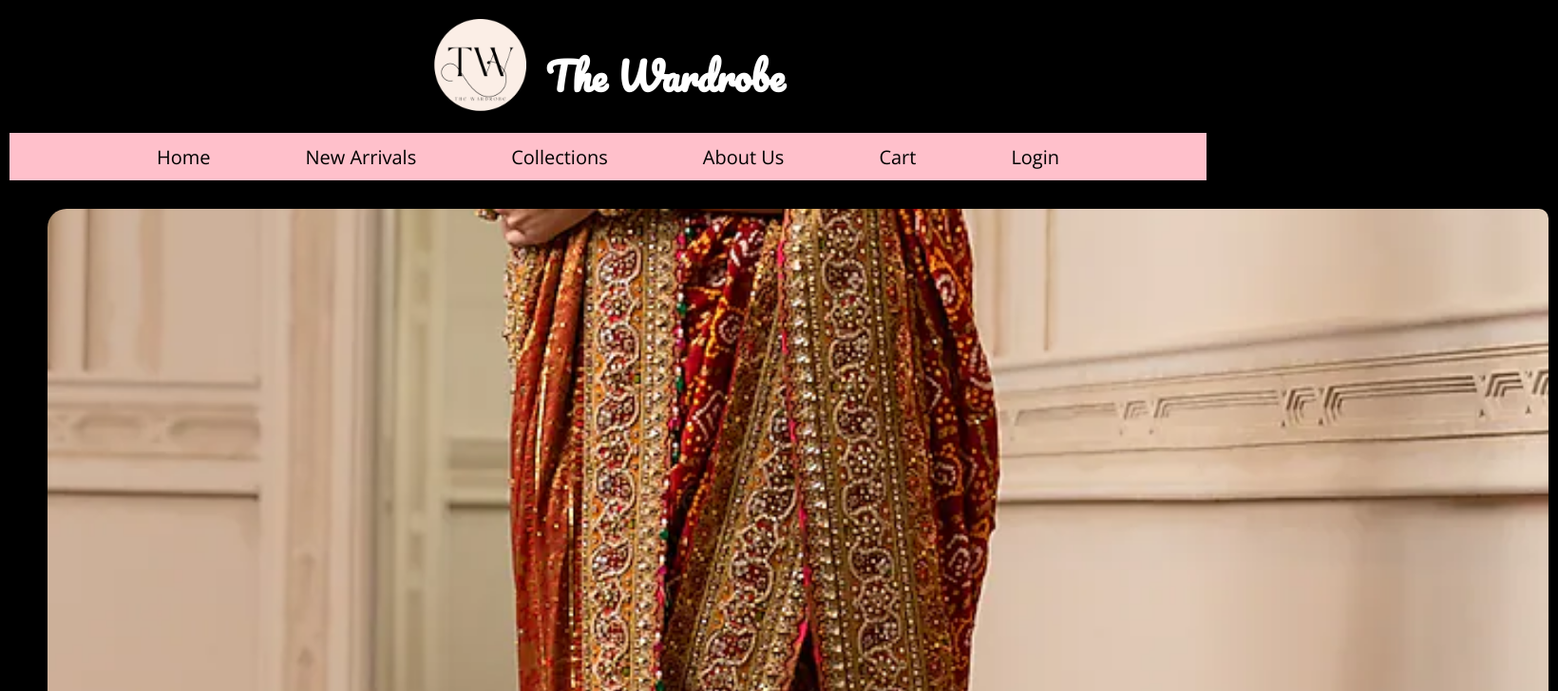
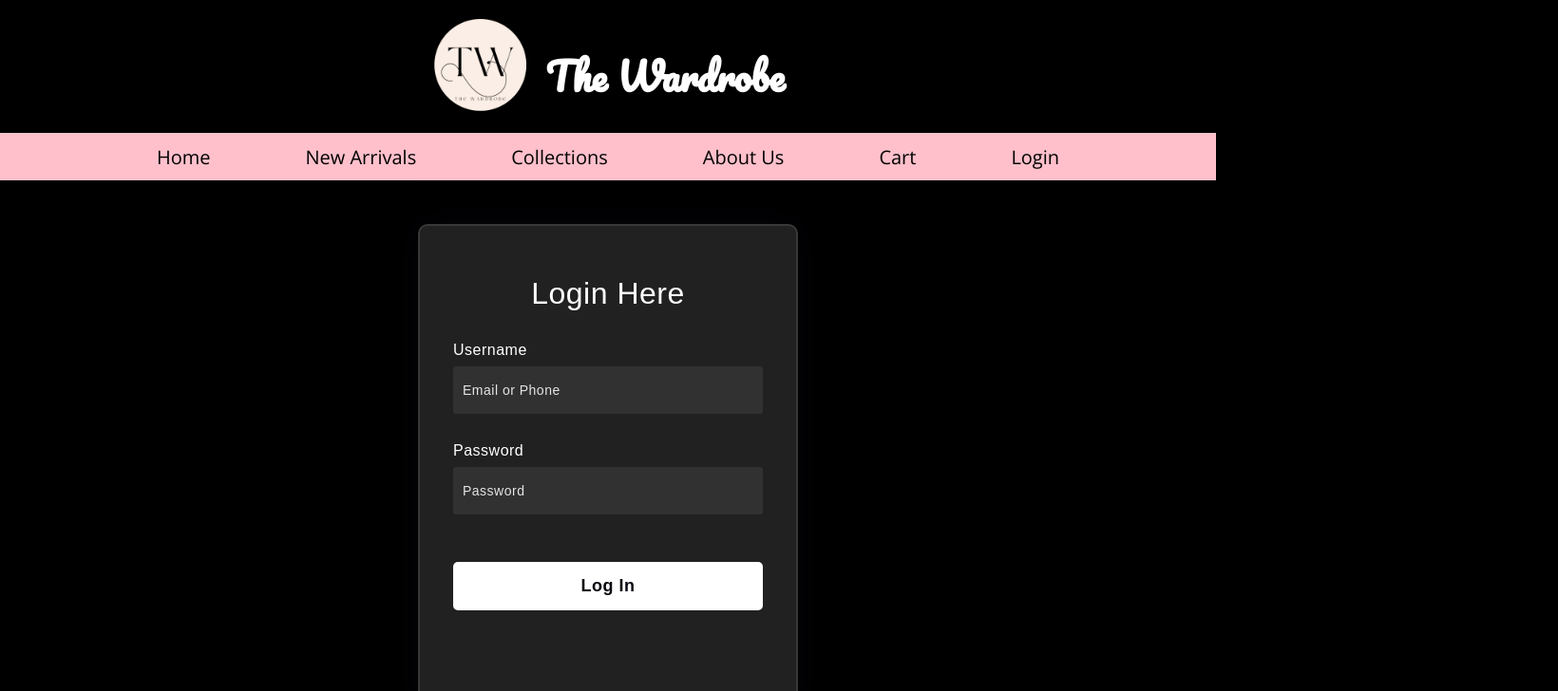
Before and after one commit to SaubhagyaSingh/TheWardrobe, a React (Create React App) app: page /login in a window 1280 px wide. Shown: the top 728 px of the page at 95% size, 1640 px wide, since content can reach past the window. Built offline with nearby package versions, Linux system fonts and the light colour scheme.

Commit message:
login page done

```diff
--- a/src/App.js
+++ b/src/App.js
@@ -4,7 +4,8 @@ import Tiles from "./Components/Tiles/Tiles";
 import { BrowserRouter, Routes, Route } from "react-router-dom";
 import arrivals from "./Pages/arrivals";
 import collection from "./Pages/collection";
-import login from "./Pages/login";
+import Login from "./Pages/Login";
+import Home from "./Pages/Home";
 import cart from "./Pages/cart";
 import product from "./Pages/product";
 import Hero from "./Components/Hero/Hero";
@@ -13,12 +14,11 @@ function App() {
     <div>
       <BrowserRouter>
         <Navbar />
-        <Hero />
         <Routes>
-          <Route path="/" element={<home />} />
+          <Route path="/" element={<Home />} />
           <Route path="/arrivals" element={<arrivals />} />
           <Route path="/collections" element={<collection />} />
-          <Route path="/login" element={<login />} />
+          <Route path="/login" element={<Login />} />
           <Route path="/cart" element={<cart />} />
           <Route path="/product" element={<product />}>
             <Route path=":productId" element={<product />} />
--- a/src/Components/Hero/Hero.jsx
+++ b/src/Components/Hero/Hero.jsx
@@ -1,6 +1,6 @@
 import React from "react";
 import "./hero.css";
-import k2 from "../Assets/k2.webp";
+import k2 from "../Assets/k2.png";
 import saree from "../Assets/saree.webp";
 import suits from "../Assets/suits.jpg";
 
--- a/src/Pages/home.jsx
+++ b/src/Pages/home.jsx
@@ -1,7 +1,7 @@
 import React from "react";
 import Hero from "../Components/Hero/Hero";
 
-const home = () => {
+const Home = () => {
   return (
     <div>
       <Hero />
@@ -9,4 +9,4 @@ const home = () => {
   );
 };
 
-export default home;
+export default Home;
--- /dev/null
+++ b/src/Pages/login.css
@@ -0,0 +1,112 @@
+.background{
+    width: 430px;
+    height: 520px;
+    position: absolute;
+    transform: translate(-50%,-50%);
+    left: 60%;
+    top: 70%;
+}
+.background .shape{
+    height: 200px;
+    width: 200px;
+    position:relative;
+    border-radius: 50%;
+}
+.shape:first-child{
+    background: linear-gradient(
+        #1845ad,
+        #23a2f6
+    );
+    left: -80px;
+    top: -80px;
+}
+.shape:last-child{
+    background: linear-gradient(
+        to right,
+        #ff512f,
+        #f09819
+    );
+    right: -30px;
+    bottom: -80px;
+}
+form{
+    height: 520px;
+    width: 400px;
+    background-color: rgba(255,255,255,0.13);
+    position: absolute;
+    transform: translate(-50%,-50%);
+    top: 62%;
+    left: 50%;
+    border-radius: 10px;
+    backdrop-filter: blur(10px);
+    border: 2px solid rgba(255,255,255,0.1);
+    box-shadow: 0 0 40px rgba(8,7,16,0.6);
+    padding: 50px 35px;
+}
+form *{
+    font-family: 'Poppins',sans-serif;
+    color: #ffffff;
+    letter-spacing: 0.5px;
+    outline: none;
+    border: none;
+}
+form h3{
+    font-size: 32px;
+    font-weight: 500;
+    line-height: 42px;
+    text-align: center;
+}
+
+label{
+    display: block;
+    margin-top: 30px;
+    font-size: 16px;
+    font-weight: 500;
+}
+input{
+    display: block;
+    height: 50px;
+    width: 100%;
+    background-color: rgba(255,255,255,0.07);
+    border-radius: 3px;
+    padding: 0 10px;
+    margin-top: 8px;
+    font-size: 14px;
+    font-weight: 300;
+}
+::placeholder{
+    color: #e5e5e5;
+}
+button{
+    margin-top: 50px;
+    width: 100%;
+    background-color: #ffffff;
+    color: #080710;
+    padding: 15px 0;
+    font-size: 18px;
+    font-weight: 600;
+    border-radius: 5px;
+    cursor: pointer;
+}
+.social{
+  margin-top: 30px;
+  display: flex;
+}
+.social div{
+  background: red;
+  width: 150px;
+  border-radius: 3px;
+  padding: 5px 10px 10px 5px;
+  background-color: rgba(255,255,255,0.27);
+  color: #eaf0fb;
+  text-align: center;
+}
+.social div:hover{
+  background-color: rgba(255,255,255,0.47);
+}
+.social .fb{
+  margin-left: 25px;
+}
+.social i{
+  margin-right: 4px;
+}
--- a/src/Pages/login.jsx
+++ b/src/Pages/login.jsx
@@ -1,7 +1,88 @@
-import React from "react";
+import React, { useState } from "react";
+import "./login.css";
 
-const login = () => {
-  return <div></div>;
+const Login = () => {
+  // State variables for form fields and validation messages
+  const [username, setUsername] = useState("");
+  const [password, setPassword] = useState("");
+  const [usernameError, setUsernameError] = useState("");
+  const [passwordError, setPasswordError] = useState("");
+
+  // Handle input changes
+  const handleUsernameChange = (e) => {
+    setUsername(e.target.value);
+    setUsernameError("");
+  };
+
+  const handlePasswordChange = (e) => {
+    setPassword(e.target.value);
+    setPasswordError("");
+  };
+
+  // Handle form submission
+  const handleSubmit = (e) => {
+    e.preventDefault();
+
+    // Validation logic
+    let isValid = true;
+
+    if (username.trim() === "") {
+      setUsernameError("Username is required");
+      isValid = false;
+    } else if (/[@#$%^&*!]/.test(username)) {
+      setUsernameError("Username cant contain any special character");
+      isValid = false;
+    }
+    if (password.trim() === "") {
+      setPasswordError("Password is required");
+      isValid = false;
+    }
+    if (password.trim().length < 10) setPasswordError("Minimum Length is 8 characters.Please Recheck Your password");
+
+    if (isValid) {
+      // Perform your authentication or form submission logic here
+      // For example, you can make an API request to authenticate the user
+      console.log(
+        "Form submitted with username:",
+        username,
+        "and password:",
+        password
+      );
+    }
+  };
+
+  return (
+    <div>
+      {/* ... Existing JSX code ... */}
+
+      <form onSubmit={handleSubmit}>
+        <h3>Login Here</h3>
+
+        <label htmlFor="username">Username</label>
+        <input
+          type="text"
+          placeholder="Email or Phone"
+          id="username"
+          value={username}
+          onChange={handleUsernameChange}
+        />
+        <span className="error">{usernameError}</span>
+
+        <label htmlFor="password">Password</label>
+        <input
+          type="password"
+          placeholder="Password"
+          id="password"
+          value={password}
+          onChange={handlePasswordChange}
+        />
+        <span className="error">{passwordError}</span>
+
+        <button type="submit">Log In</button>
+        {/* ... Social login options ... */}
+      </form>
+    </div>
+  );
 };
 
-export default login;
+export default Login;
--- a/src/index.css
+++ b/src/index.css
@@ -1,5 +1,5 @@
 body {
-  margin: 10px;
+  margin: 0;
   font-family: -apple-system, BlinkMacSystemFont, 'Segoe UI', 'Roboto', 'Oxygen',
     'Ubuntu', 'Cantarell', 'Fira Sans', 'Droid Sans', 'Helvetica Neue',
     sans-serif;
```
Also changed, not shown: src/Components/Assets/k2.png (added), src/Components/Assets/k2.webp (deleted).
